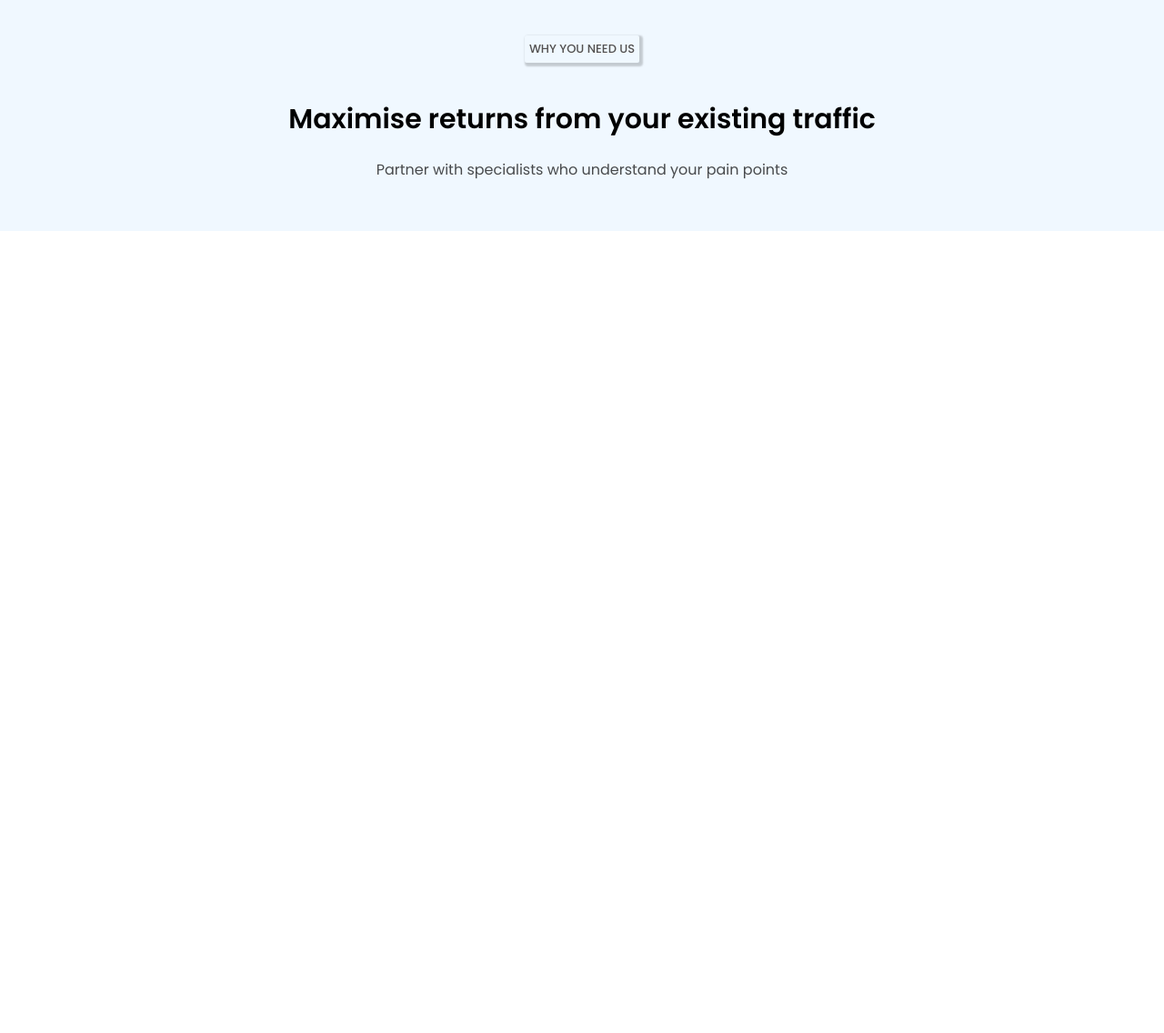
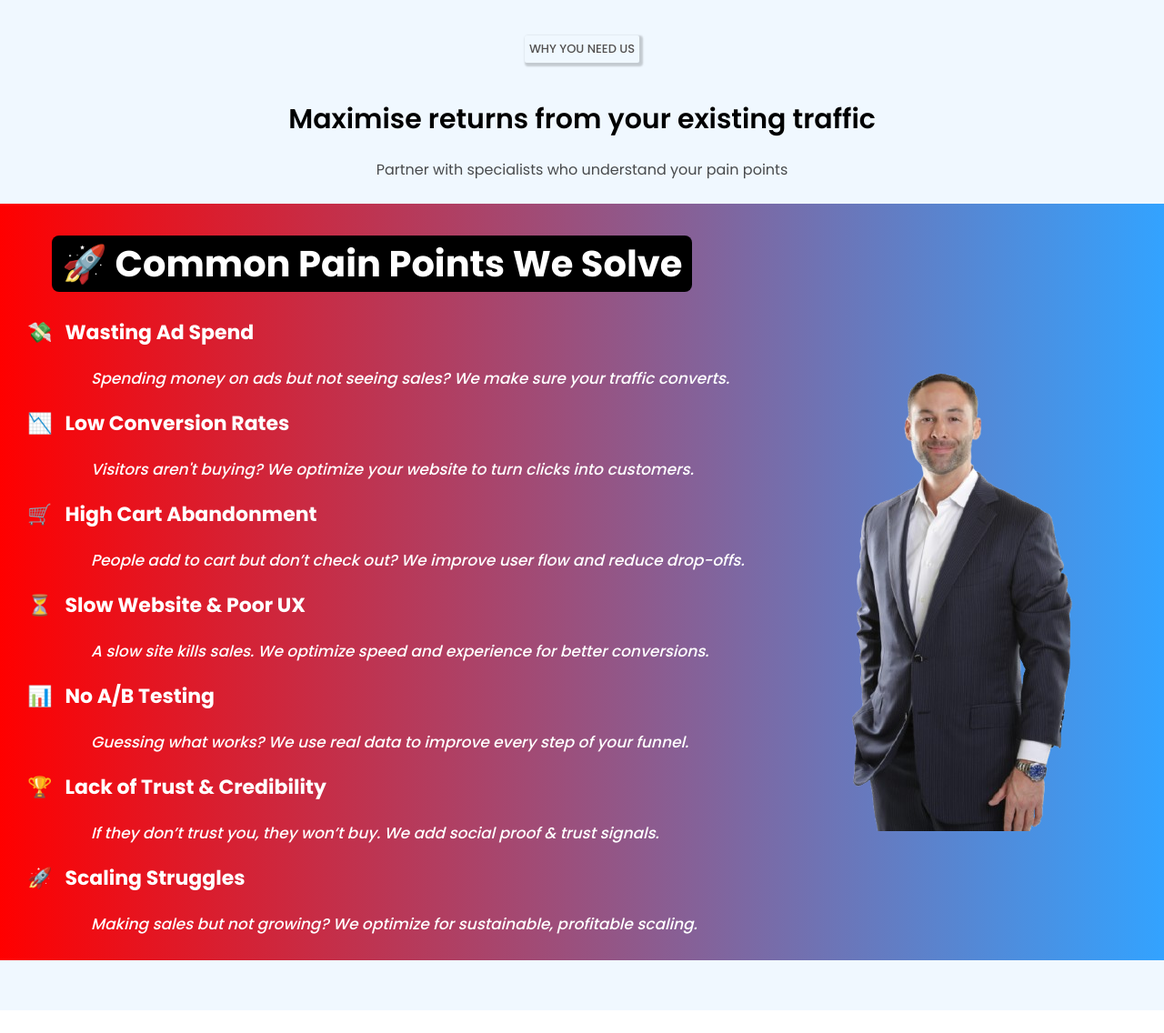
Before and after one commit to CompetitionHumiliator/Proyecto_Personal, a plain HTML site: page index.html in a window 1280 px wide. Shown: the part 1812-2948 px from the top of the page at 91% size. Before the commit the page ends 2091 px from the top, so only its background shows below. Drawn offline with Linux system fonts and the light colour scheme; files whose address does not match are found by name.

Commit message:
bs style html

```diff
--- a/assets/CSS/style.css
+++ b/assets/CSS/style.css
@@ -15,6 +15,8 @@
     top: 0;
     z-index: 999;
 }
+
+
 
 
 header p {
@@ -332,7 +334,56 @@ main .mobilebr {
     color: rgb(0, 0, 0);
 }
 
+.comeimage {
+    display: flex;
+    flex-direction: row;
+    align-items: center;
+    padding-top: 20px;
+    background: rgb(255,0,0);
+    background: linear-gradient(90deg, rgba(255,0,0,1) 0%, rgba(2,141,255,0.7958715596330275) 100%);
+}
 
+.ppoints h3 {
+    text-align: center;
+    font-size: 40px;
+    font-weight: bold;
+    color: white;
+    background-color:black;
+    width: 86%;
+    margin: 0 auto;
+    border-radius: 8px;
+    margin-bottom: 20px;
+    padding: 6px 0 6px 0;
+
+}
+
+.ppoints h4 {
+    margin-left: 30px;
+    font-size: 22px;
+    font-weight: bold;
+}
+
+.ppoints p {
+    margin-left: 100px;
+    font-size: 17px;
+    font-style: italic;
+}
+
+.ppoints {
+    color: white;
+    text-align: left;
+    padding: 15px 0 15px 0;
+    line-height: 50px;
+    }
+
+
+
+
+
+
+
+
+/* Mobile View */
 
 @media only screen and (max-width: 700px) {
 
--- a/index.html
+++ b/index.html
@@ -62,7 +62,7 @@
 
         <div class="testimonies">
             <div class="paddingtest">
-            <p>"I have finally found and agency that i believe i'll be with for the rest of my career because  <span style="font-weight: bold;">that good</span>! They're called <span style="font-weight: bold;">Swoozen</span> by <span style="font-style: italic;"> Youssef Oulmakhzoune</span>, and these guys have<span style="font-weight: bold;"> made my brand a couple hundred grand</span> in the <span style="font-weight: bold;">first 4 months"</span></p>
+            <p>"I have finally found and agency that i believe i'll be with for the rest of my career because  <span style="font-weight: bold;">that good</span>! They're called <span style="font-weight: bold;">Swoozen</span> by <span style="font-style: italic;"> Youssef Oulmakhzoune</span>, and this guy have<span style="font-weight: bold;"> made my brand a couple hundred grand</span> in the <span style="font-weight: bold;">first 4 months"</span></p>
                 <div class="testimony1">
                 <img src="https://i.ibb.co/SdWCZxS/Ac3-Rhd-Glj-L21hbi9z-ZWVk-NDYw-ODMuan-Bl-Zw.jpg">
                 <p>Jenner, Kylie Cosmetics</p>
@@ -111,10 +111,45 @@
                     <h2>Maximise returns from your existing traffic</h2>
                     <p class="p2">Partner with specialists who understand your pain points</p>
                 </div>
+                <div class="comeimage">
+                    <div class="ppoints">
+                        <h3>🚀 Common Pain Points We Solve</h3>
+                        <h4>💸 &nbsp; Wasting Ad Spend</h4>
+                        <p>Spending money on ads but not seeing sales? We make sure your traffic converts.</p>
+
+                        <h4>📉 &nbsp; Low Conversion Rates</h4>
+                        <p>Visitors aren't buying? We optimize your website to turn clicks into customers.</p>
+
+                        <h4>🛒 &nbsp; High Cart Abandonment</h4>
+                        <p>People add to cart but don’t check out? We improve user flow and reduce drop-offs.</p>
+
+                        <h4>⏳ &nbsp; Slow Website & Poor UX</h4>
+                        <p>A slow site kills sales. We optimize speed and experience for better conversions.</p>
+
+                        <h4>📊 &nbsp; No A/B Testing</h4>
+                        <p>Guessing what works? We use real data to improve every step of your funnel.</p>
+
+                        <h4>🏆 &nbsp; Lack of Trust & Credibility</h4>
+                        <p>If they don’t trust you, they won’t buy. We add social proof & trust signals.</p>
+
+                        <h4>🚀 &nbsp; Scaling Struggles</h4>
+                        <p>Making sales but not growing? We optimize for sustainable, profitable scaling.</p>
+                </div>
+
+                <div class="imagepain">
+                    <img src="assets/IMAGES/businessman.png">
 
             </div>
+        </div>
+
+            </div>
+
+
+
             <div>
+
     </main>
+    <footer></footer>
 
     <script src="assets/SCRIPTS/script.js"></script>
 
```
Also changed, not shown: assets/IMAGES/businessman.png (added).
